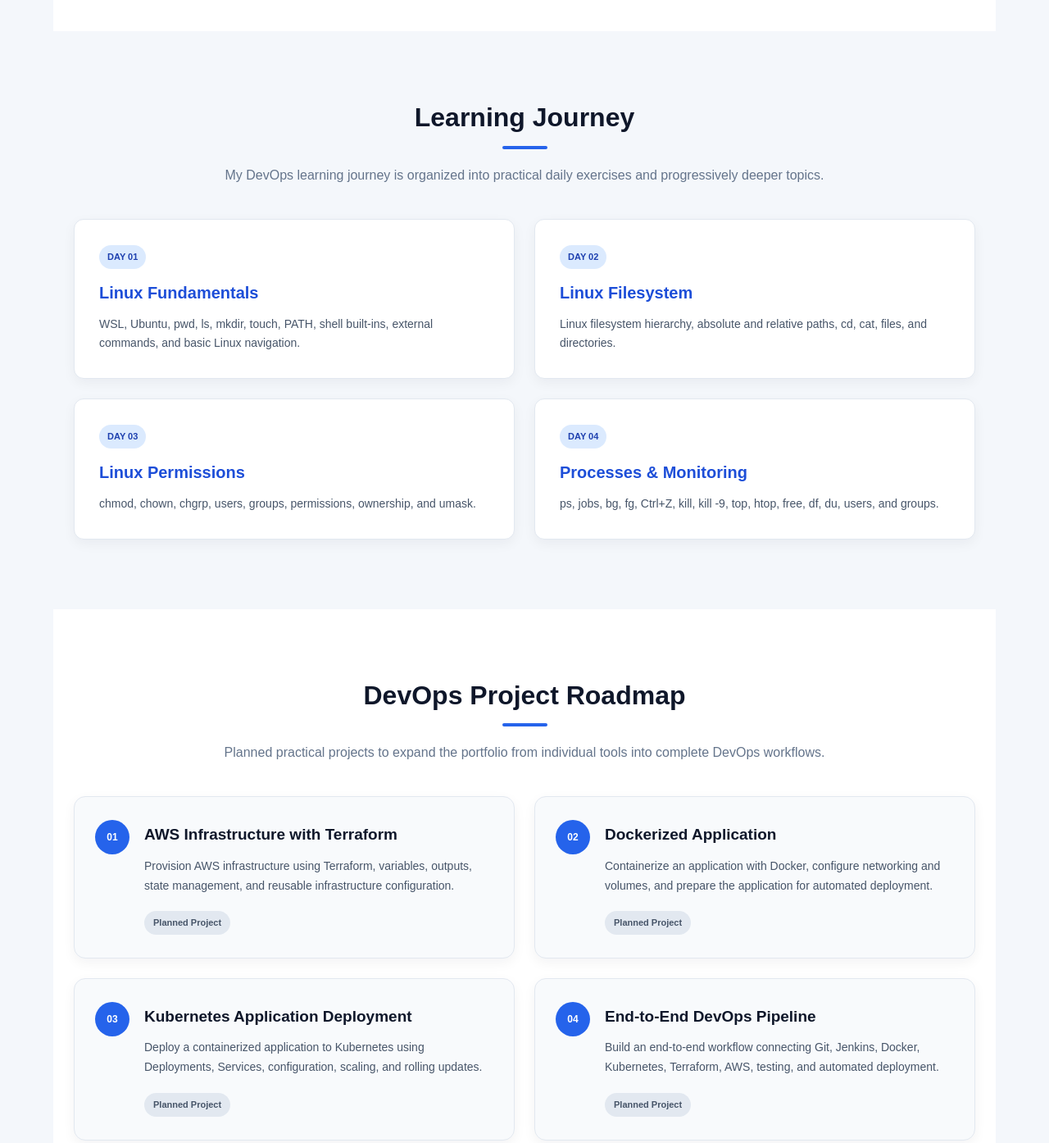
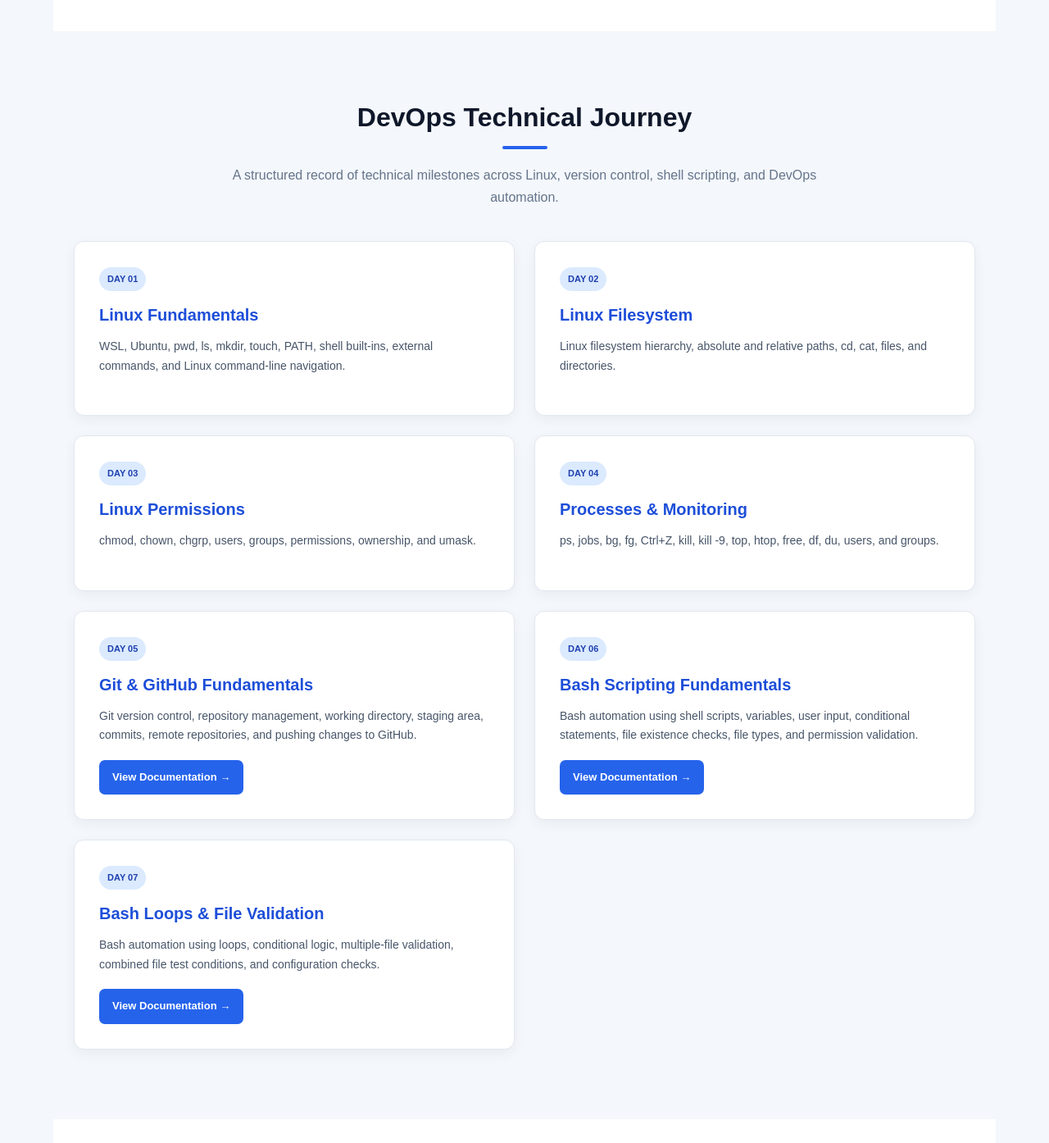
Before and after one commit to CoderSuraj18/devops-journey, a plain HTML site: page index.html in a window 1280 px wide. Shown: the part 7880-9274 px from the top of the page at 82% size. Drawn offline with Linux system fonts and the light colour scheme.

```diff
--- a/index.html
+++ b/index.html
@@ -1294,52 +1294,44 @@
 
 
     <!-- =========================================
-         LEARNING JOURNEY
+     DEVOPS TECHNICAL JOURNEY
      ========================================= -->
 
 <section id="journey">
 
     <h2>
-            Learning Journey
+        DevOps Technical Journey
     </h2>
 
     <p class="section-intro">
-            My DevOps learning journey is organized into practical
-            daily exercises and progressively deeper topics.
-        </p>
-
+        A structured record of technical milestones across
+        Linux, version control, shell scripting, and
+        DevOps automation.
+    </p>
 
     <div class="journey-grid">
 
-
+        <!-- DAY 01 -->
         <div class="journey-card">
 
-                <span class="journey-day">
-                    DAY 01
-                </span>
-
-                <h3>
-                    Linux Fundamentals
-                </h3>
+            <span class="journey-day">DAY 01</span>
+
+            <h3>Linux Fundamentals</h3>
 
             <p>
                 WSL, Ubuntu, pwd, ls, mkdir, touch, PATH,
                 shell built-ins, external commands,
-                    and basic Linux navigation.
-                </p>
-
-            </div>
-
-
+                and Linux command-line navigation.
+            </p>
+
+        </div>
+
+        <!-- DAY 02 -->
         <div class="journey-card">
 
-                <span class="journey-day">
-                    DAY 02
-                </span>
-
-                <h3>
-                    Linux Filesystem
-                </h3>
+            <span class="journey-day">DAY 02</span>
+
+            <h3>Linux Filesystem</h3>
 
             <p>
                 Linux filesystem hierarchy, absolute and
@@ -1348,16 +1340,12 @@
 
         </div>
 
-
+        <!-- DAY 03 -->
         <div class="journey-card">
 
-                <span class="journey-day">
-                    DAY 03
-                </span>
-
-                <h3>
-                    Linux Permissions
-                </h3>
+            <span class="journey-day">DAY 03</span>
+
+            <h3>Linux Permissions</h3>
 
             <p>
                 chmod, chown, chgrp, users, groups,
@@ -1366,16 +1354,12 @@
 
         </div>
 
-
+        <!-- DAY 04 -->
         <div class="journey-card">
 
-                <span class="journey-day">
-                    DAY 04
-                </span>
-
-                <h3>
-                    Processes & Monitoring
-                </h3>
+            <span class="journey-day">DAY 04</span>
+
+            <h3>Processes & Monitoring</h3>
 
             <p>
                 ps, jobs, bg, fg, Ctrl+Z, kill, kill -9,
@@ -1384,6 +1368,77 @@
 
         </div>
 
+        <!-- DAY 05 -->
+        <div class="journey-card">
+
+            <span class="journey-day">DAY 05</span>
+
+            <h3>Git & GitHub Fundamentals</h3>
+
+            <p>
+                Git version control, repository management,
+                working directory, staging area, commits,
+                remote repositories, and pushing changes to GitHub.
+            </p>
+
+            <a
+                href="https://github.com/CoderSuraj18/devops-journey/tree/master/day-05-git"
+                target="_blank"
+                rel="noopener noreferrer"
+                class="project-link"
+            >
+                View Documentation →
+            </a>
+
+        </div>
+
+        <!-- DAY 06 -->
+        <div class="journey-card">
+
+            <span class="journey-day">DAY 06</span>
+
+            <h3>Bash Scripting Fundamentals</h3>
+
+            <p>
+                Bash automation using shell scripts, variables,
+                user input, conditional statements, file existence
+                checks, file types, and permission validation.
+            </p>
+
+            <a
+                href="https://github.com/CoderSuraj18/devops-journey/tree/master/day-06-bash"
+                target="_blank"
+                rel="noopener noreferrer"
+                class="project-link"
+            >
+                View Documentation →
+            </a>
+
+        </div>
+
+        <!-- DAY 07 -->
+        <div class="journey-card">
+
+            <span class="journey-day">DAY 07</span>
+
+            <h3>Bash Loops & File Validation</h3>
+
+            <p>
+                Bash automation using loops, conditional logic,
+                multiple-file validation, combined file test
+                conditions, and configuration checks.
+            </p>
+
+            <a
+                href="https://github.com/CoderSuraj18/devops-journey/tree/master/day-07-bash"
+                target="_blank"
+                rel="noopener noreferrer"
+                class="project-link"
+            >
+                View Documentation →
+            </a>
+
+        </div>
 
     </div>
 
--- a/style.css
+++ b/style.css
@@ -798,9 +798,14 @@ nav a:hover {
     font-size: 20px;
 }
 
+
 .journey-card p {
-    margin-bottom: 0;
+    margin-bottom: 18px;
     font-size: 14px;
+}
+
+.journey-card .project-link {
+    margin-top: auto;
 }
 
 
```
Also changed, not shown: 6 other files. Lines whose indentation alone changed are shown as unchanged.
